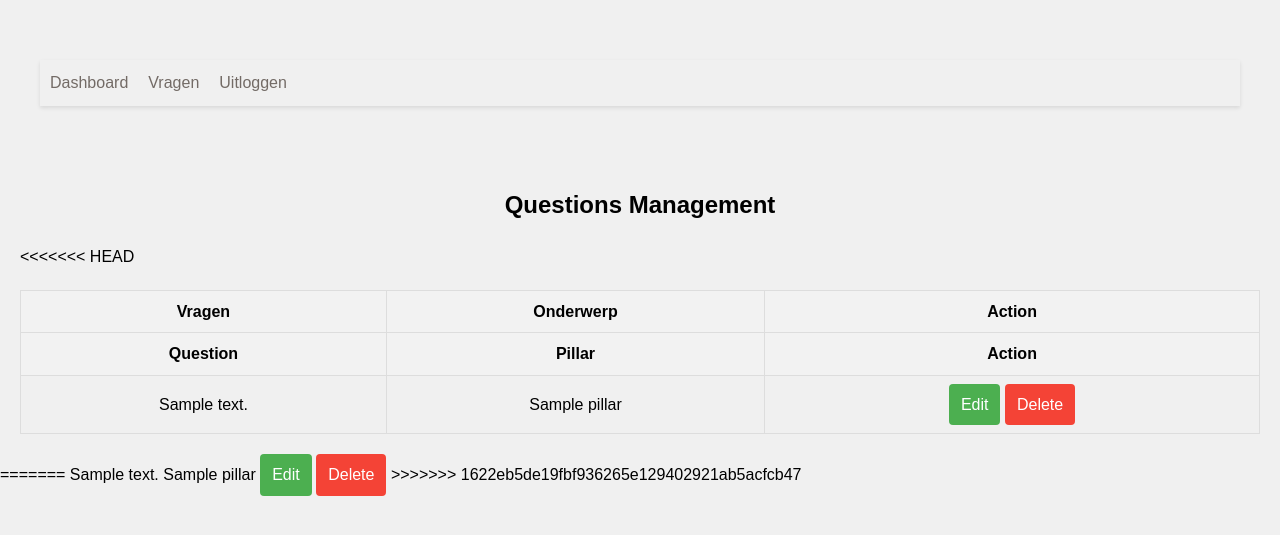
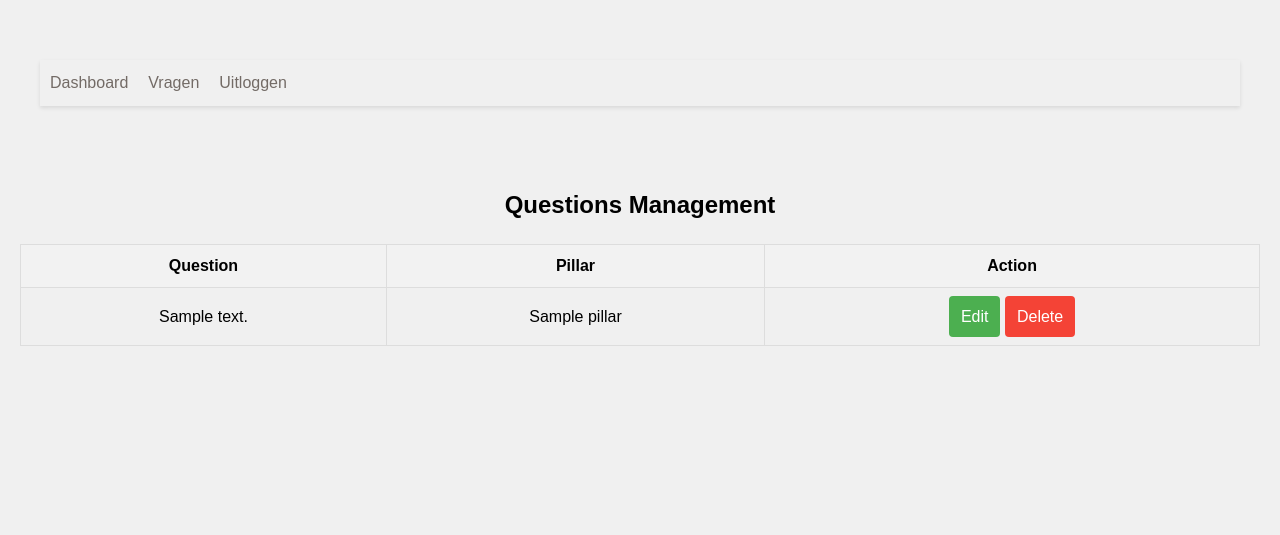
Before and after one commit to NienkeKuipers/Gezondheidsmeter, a PHP site: page /assets/admin/vragen.php in a window 1280 px wide. Shown: the top 535 px of the page. Run offline with PHP 8.4, Linux system fonts and the light colour scheme; tables that the repository leaves empty or names only in its code hold one stand-in row (values such as "Sample post").

Commit message:
Je kan nu vragen ook verwijderen

```diff
--- a/assets/admin/vragen.php
+++ b/assets/admin/vragen.php
@@ -27,7 +27,7 @@ try {
             <ul class="nav-links">
                 <li><a href="dashboard.php">Dashboard</a></li>
                 <li><a href="vragen.php">Vragen</a></li>
-                <li><a href="../includes/uitloggen.php">Uitloggen</a></li>
+                <li><a href="../includes/logout.php">Uitloggen</a></li>
             </ul>
             <div class="burger">
                 <div class="line1"></div>
@@ -38,20 +38,11 @@ try {
     </div>
 </header>
 
-<div class="container">
-    <h2>Questions Management</h2>
-    <table>
-        <thead>
-            <tr>
-                <th>Vragen</th>
-                <th>Onderwerp</th>
-                <th>Action</th>
-            </tr>
-        </thead>
-        <tbody>
-            <?php foreach ($questions as $question): ?>
+    <div class="container">
+        <h2>Questions Management</h2>
+        <table>
+            <thead>
                 <tr>
-<<<<<<< HEAD
 
                     <th>Question</th>
                     <th>Pillar</th>
@@ -66,7 +57,7 @@ try {
                         <td><?php echo $question['pillar_name']; ?></td>
                         <td>
                             <a href="../includes/edit_vragen.php?id=<?php echo $question['id']; ?>" class="btn btn-primary">Edit</a>
-                            <a href="delete_vragen.php?id=<?php echo $question['id']; ?>" class="btn btn-danger" onclick="return confirm('Are you sure you want to delete this question?')">Delete</a>
+                            <a href="../includes/delete_vragen.php?id=<?php echo $question['id']; ?>" class="btn btn-danger" onclick="return confirm('Are you sure you want to delete this question?')">Delete</a>
                         </td>
                     </tr>
                 <?php endforeach; ?>
@@ -74,19 +65,6 @@ try {
         </table>
     </div>
 </body>
-=======
-                    <td data-label="Vragen"><?php echo htmlspecialchars($question['text']); ?></td>
-                    <td data-label="Onderwerp"><?php echo htmlspecialchars($question['pillar_name']); ?></td>
-                    <td data-label="Action">
-                        <a href="edit_vragen.php?id=<?php echo $question['id']; ?>" class="btn btn-primary">Edit</a>
-                        <a href="delete_vragen.php?id=<?php echo $question['id']; ?>" class="btn btn-danger" onclick="return confirm('Are you sure you want to delete this question?')">Delete</a>
-                    </td>
-                </tr>
-            <?php endforeach; ?>
-        </tbody>
-    </table>
-</div>
->>>>>>> 1622eb5de19fbf936265e129402921ab5acfcb47
 <script>
     const burger = document.querySelector('.burger');
     const navLinks = document.querySelector('.nav-links');
@@ -95,5 +73,4 @@ try {
         navLinks.classList.toggle('toggle');
     });
 </script>
-</body>
 </html>
--- a/assets/includes/edit_vragen.php
+++ b/assets/includes/edit_vragen.php
@@ -50,7 +50,7 @@ if (isset($_GET['id'])) {
             <ul class="nav-links">
                 <li><a href="dashboard.php">Dashboard</a></li>
                 <li><a href="vragen.php">Vragen</a></li>
-                <li><a href="../includes/uitloggen.php">Uitloggen</a></li>
+                <li><a href="../includes/logout.php">Uitloggen</a></li>
             </ul>
             <div class="burger">
                 <div class="line1"></div>
--- a/css/dashboard.css
+++ b/css/dashboard.css
@@ -113,6 +113,18 @@ td {
     background-color: #da190b;
 }
 
+/* Add this CSS for the success message */
+.alert-success {
+    color: #155724;
+    background-color: #d4edda;
+    border-color: #c3e6cb;
+    padding: 10px;
+    margin-bottom: 20px;
+    border: 1px solid transparent;
+    border-radius: 4px;
+}
+
+
 @media only screen and (max-width: 600px) {
     nav ul {
         display: none;
```
Also changed, not shown: assets/includes/delete_vragen.php (added, +41 -0 lines).
